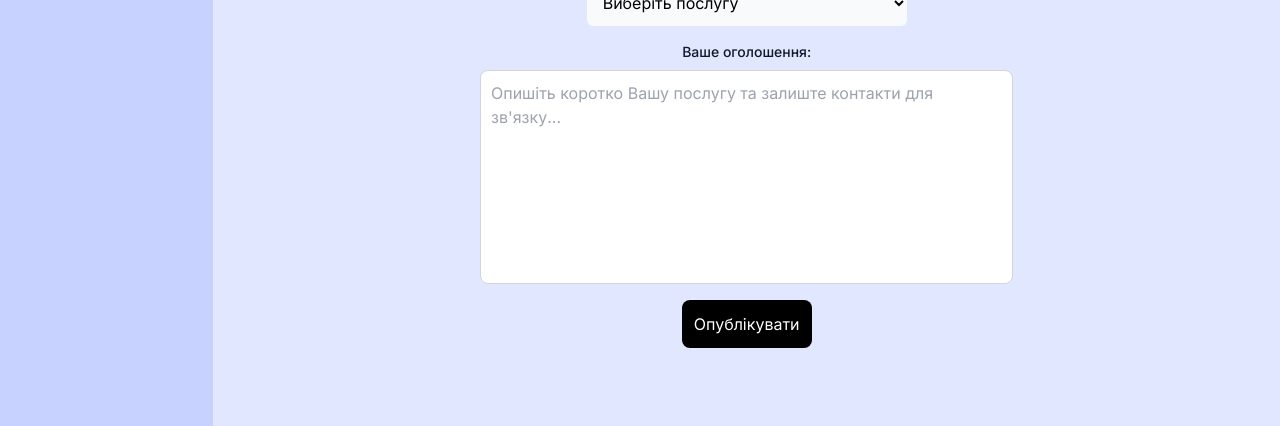
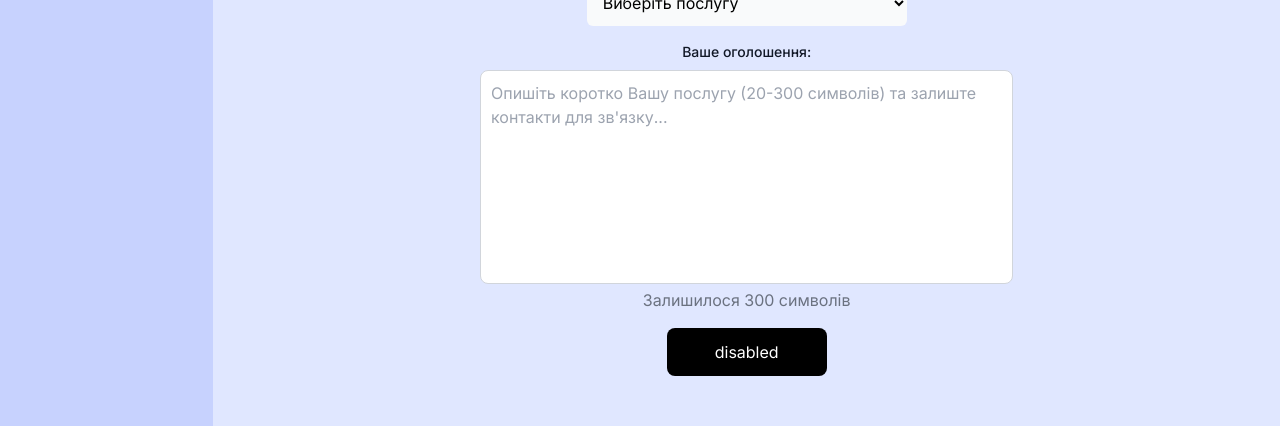
Before and after one commit to poggy33/pomichnuk, a Next.js app: page /profile in a window 1280 px wide. Shown: the part 278-704 px from the top of the page. Built offline with nearby package versions, Linux system fonts and the light colour scheme; no server answers.

Commit message:
Profile and create post

```diff
--- /dev/null
+++ b/src/app/api/users/post/route.ts
@@ -0,0 +1,37 @@
+import { connect } from "@/dbConfig/dbConfig";
+import Post from "@/models/postModel";
+import { NextRequest, NextResponse } from "next/server";
+// import bcryptjs from "bcryptjs";
+
+connect();
+
+export async function POST(request:NextRequest) {
+    try {
+const reqBody = await request.json();
+const {region, city, category, service, text, userId} = reqBody;
+console.log(reqBody);
+
+    // create new post
+    const newPost = new Post({
+        region,
+        city,
+        category,
+        service,
+        text,
+        userId,
+    });
+
+    const savedPost = await newPost.save();
+    console.log(savedPost);
+
+    return NextResponse.json({
+        message: "Post created successfully",
+        success: true,
+        savedPost
+    })
+
+    } catch (error: any) {
+            return NextResponse.json({error: error.message},
+        {status:500})
+    }
+}
--- a/src/app/profile/page.tsx
+++ b/src/app/profile/page.tsx
@@ -1,6 +1,86 @@
+"use client";
 import Select from "@/components/Select";
+import React, { useEffect, useState } from "react";
+import Link from "next/link";
+import { useRouter } from "next/navigation";
+import toast from "react-hot-toast";
+import axios from "axios";
+import { SelectProps } from "@/components/Select";
 
 export default function ProfilePage() {
+  const router = useRouter();
+  const [text, setText] = useState("");
+  const [userEmail, setUserEmail] = useState("");
+  const [post, setPost] = useState({
+    region: "",
+    city: "",
+    category: "",
+    service: "",
+    text: "",
+    userId: "",
+  });
+
+  //get users details
+  const getUserDetails = async () => {
+    const res = await axios.get("/api/users/currentuser");
+    if (res.data.message === "User found") {
+      console.log(res.data.data.email);
+      setUserEmail(res.data.data.email);
+    }
+  };
+
+  useEffect(() => {
+    getUserDetails();
+  }, []);
+
+  const [dataFromSelect, setDataFromSelect] = useState<SelectProps | null>(
+    null
+  );
+
+  const handleDataFromSelect = (data: SelectProps) => {
+    setDataFromSelect(data);
+  };
+
+  useEffect(() => {
+    if (dataFromSelect) {
+      setPost({ ...dataFromSelect, text: text, userId: userEmail });
+    }
+  }, [text]);
+
+  const [buttonDisabled, setButtonDisabled] = useState(false);
+  const [loading, setLoading] = useState(false);
+
+  // console.log(post)
+
+  const createPost = async () => {
+    try {
+      setLoading(true);
+      const response = await axios.post("/api/users/post", post);
+      console.log("Response success", response.data);
+      setText("")
+    } catch (error: any) {
+      console.log(error.message);
+      toast.error(error.message);
+    } finally {
+      setLoading(false);
+    }
+  };
+
+  useEffect(() => {
+    if (
+      post.region.length > 0 &&
+      post.city.length > 0 &&
+      post.category.length > 0 &&
+      post.service.length > 0 &&
+      post.text.length > 20 &&
+      post.text.length < 301
+    ) {
+      setButtonDisabled(false);
+    } else {
+      setButtonDisabled(true);
+    }
+  }, [post]);
+
   return (
     <>
       <div className="flex">
@@ -8,7 +88,7 @@ export default function ProfilePage() {
           <h1>hello</h1>
         </div>
         <div className="flex flex-grow flex-col items-center min-h-screen py-4 bg-indigo-100">
-          <Select />
+          <Select onData={handleDataFromSelect} />
           <label
             htmlFor="w3review"
             className="block mb-2 mt-4 text-sm font-medium text-gray-900"
@@ -16,14 +96,23 @@ export default function ProfilePage() {
             Ваше оголошення:
           </label>
           <textarea
+            onChange={(e) => {
+              setText(e.target.value);
+            }}
+            value={text}
             id="areaId"
             name="area"
             rows={8}
             className="resize-none block p-2.5 w-1/2 min-w-80 text-m text-gray-900 bg-white rounded-lg border border-gray-300 f"
-            placeholder="Опишіть коротко Вашу послугу та залиште контакти для зв'язку..."
+            placeholder="Опишіть коротко Вашу послугу (20-300 символів) та залиште контакти для зв'язку..."
           ></textarea>
-          <button className="border-white rounded-lg p-3 text-white bg-black mt-4 hover:bg-slate-700">
-            Опублікувати
+          <span className="text-gray-500 mt-1">Залишилося {300-text.length} символів</span>
+          <button
+            onClick={createPost}
+            disabled={buttonDisabled}
+            className="border-white w-40 rounded-lg p-3 text-white bg-black mt-4 hover:bg-slate-700"
+          >
+            {!buttonDisabled ? "Опублікувати" : "disabled"}
           </button>
         </div>
       </div>
--- a/src/components/Navbar.tsx
+++ b/src/components/Navbar.tsx
@@ -23,10 +23,8 @@ export default function Navbar() {
 
   const getUserDetails = async () => {
     const res = await axios.get("/api/users/currentuser");
-    console.log(res);
     if (res.data.message === "User found") {
       setIsLoggedIn(true);
-      console.log(res.data.data._id);
     } else {
       setIsLoggedIn(false);
     }
--- a/src/components/Select.tsx
+++ b/src/components/Select.tsx
@@ -1,5 +1,5 @@
 "use client";
-import React from "react";
+import React, { useEffect } from "react";
 import { useState } from "react";
 import regions from "@/data/regions";
 import categories from "@/data/categories";
@@ -13,12 +13,45 @@ interface Cities {
 //     categories: Array<{ name: string; }>;
 //   }
 
-export default function Select() {
+// interface SelectProps {
+//   region: string;
+//   city: string;
+//   category: string;
+//   serviceType: string;
+// }
+
+export interface SelectProps {
+  region: string;
+  city: string;
+  category: string;
+  service: string;
+}
+interface ChildComponentProps {
+  onData: (data: SelectProps) => void;
+}
+export default function Select({ onData }: ChildComponentProps) {
   const [region, setRegion] = useState("");
   const [city, setCity] = useState("");
   const [cities, setCities] = useState<Cities>();
   const [category, setCategory] = useState("");
   const [serviceType, setServiceType] = useState("");
+
+  const sendDataToProfilePage = () => {
+    const data: SelectProps = {
+      region: region,
+      city: city,
+      category: category,
+      service: serviceType,
+    };
+    if (typeof onData === "function") {
+      onData(data);
+    }
+  };
+
+  useEffect(() => {
+    sendDataToProfilePage();
+  }, [region, city, category, serviceType]);
+
   // console.log(region);
   // console.log(city);
   // console.log(cities);
@@ -31,6 +64,7 @@ export default function Select() {
         onChange={(e) => {
           setCity("");
           setRegion(e.target.value);
+
           regions.map((item) => {
             if (item.name === e.target.value) {
               setCities(item);
--- /dev/null
+++ b/src/models/postModel.js
@@ -0,0 +1,37 @@
+import mongoose from "mongoose";
+
+const postSchema = new mongoose.Schema({
+    userId: {
+        type: String,
+        required: true,
+        // unique: true,
+    },
+    region: {
+        type: String,
+        required: true
+    },
+    city: {
+        type: String,
+        required: true
+    },
+    category: {
+        type: String,
+        required: true
+    },
+    service: {
+        type: String,
+        required: true
+    },
+    text: {
+        type: String,
+        required: true
+    },
+    date: {
+        type: Date,
+        default: Date.now
+    },
+});
+
+const Post = mongoose.models.posts || mongoose.model("posts", postSchema);
+
+export default Post;
```
